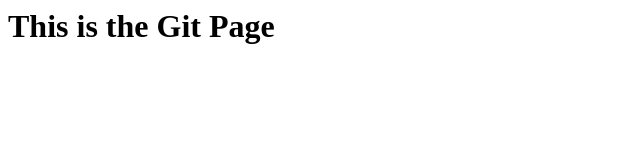
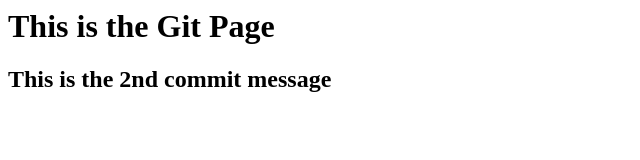
Before and after one commit to Saekrede1/playlist1, a plain HTML site: page index.htm in a window 1280 px wide. Shown: the whole page, without its empty margins (0-640 px from the left). Drawn offline with Linux system fonts and the light colour scheme.

Commit message:
this is the commit in my personal branch

```diff
--- a/index.htm
+++ b/index.htm
@@ -1 +1,3 @@
 <h1> This is the Git Page </h1>
+
+<h2> This is the 2nd commit message </h2>
```
